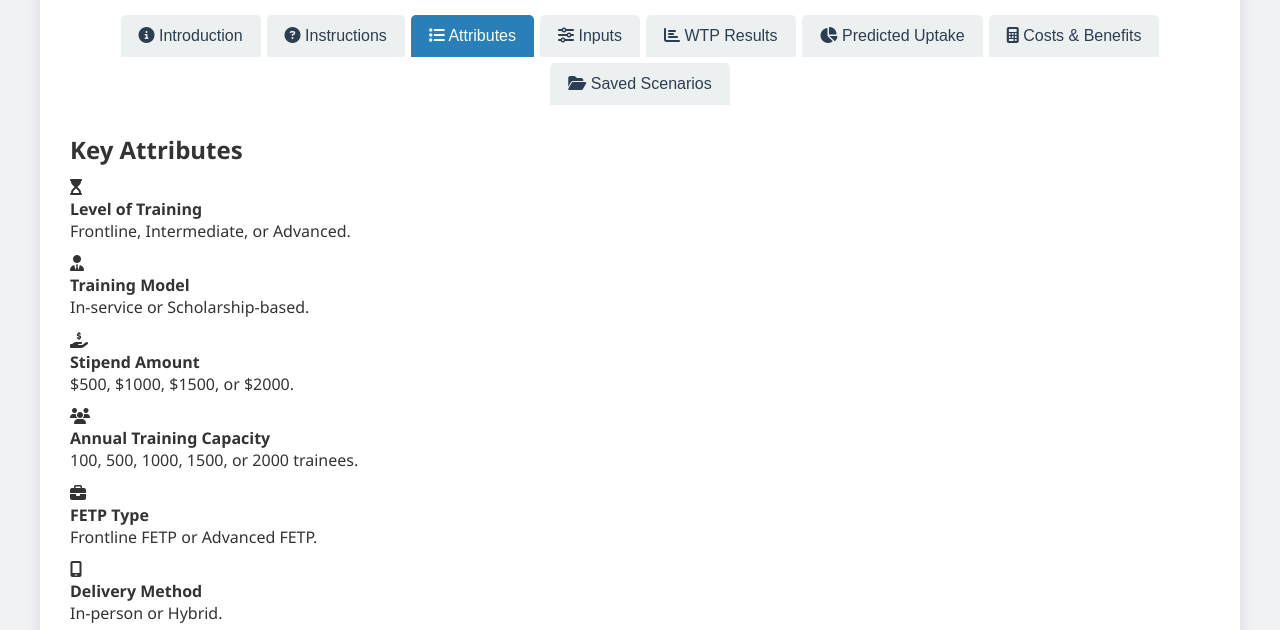
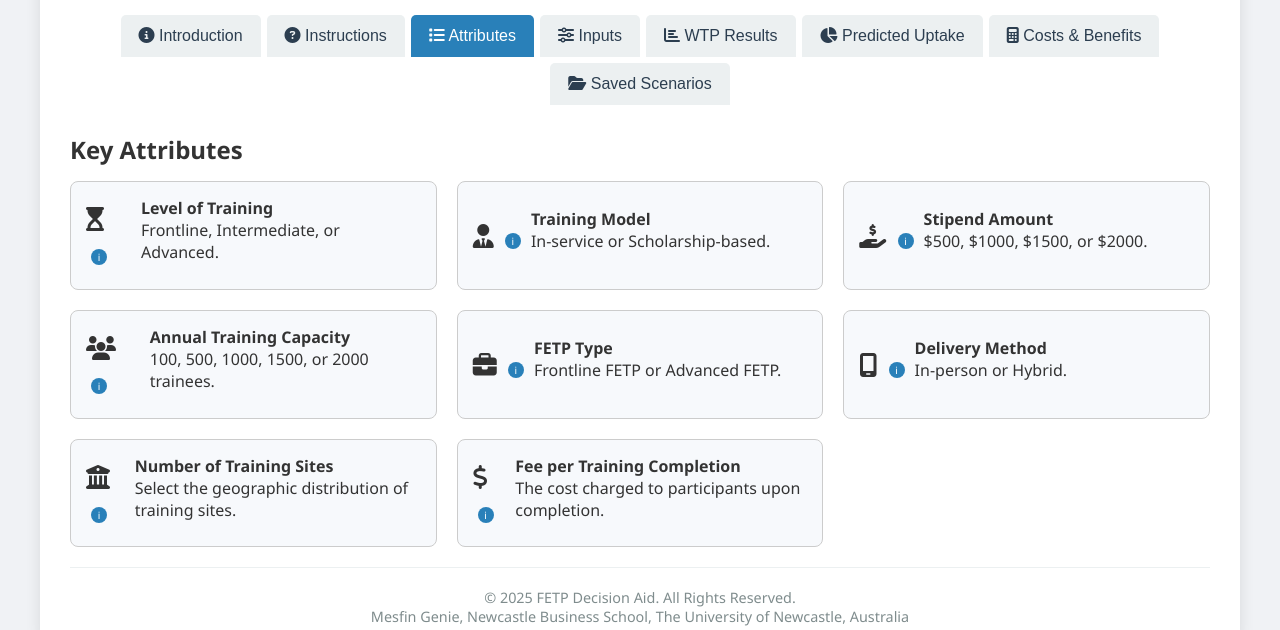
Before and after one commit to DrGenie/EpiDecide, a plain HTML site: page index.html in a window 1280 px wide. Both pictures are taken after a click on the button "Attributes". Shown: the part 170-800 px from the top of the page. Drawn offline with nearby package versions, Linux system fonts and the light colour scheme; a small style sheet from the web is missing.

Commit message:
Update styles.css

```diff
--- a/styles.css
+++ b/styles.css
@@ -124,6 +124,63 @@ header p {
 .input-level-card .options label {
   display: block;
   margin-bottom: 6px;
+}
+
+/* GRID LAYOUT for Attributes */
+.attributes-grid {
+  display: grid;
+  grid-template-columns: repeat(auto-fit, minmax(280px, 1fr));
+  gap: 20px;
+  margin-top: 15px;
+}
+.attribute-card {
+  background-color: #f7f9fc;
+  border: 1px solid #ccc;
+  border-radius: 8px;
+  padding: 15px;
+  display: flex;
+  gap: 10px;
+  align-items: center;
+  position: relative;
+}
+.attribute-icon {
+  font-size: 24px;
+  position: relative;
+}
+.info-icon {
+  display: inline-block;
+  width: 16px;
+  height: 16px;
+  background-color: #2980b9;
+  color: #fff;
+  border-radius: 50%;
+  font-size: 10px;
+  text-align: center;
+  line-height: 16px;
+  margin-left: 5px;
+  cursor: pointer;
+}
+.info-icon::after {
+  content: "i";
+}
+[data-tooltip] {
+  position: relative;
+  cursor: help;
+}
+[data-tooltip]:hover::after {
+  content: attr(data-tooltip);
+  position: absolute;
+  top: 110%;
+  left: 50%;
+  transform: translateX(-50%);
+  background: #2980b9;
+  color: #fff;
+  padding: 5px 8px;
+  border-radius: 4px;
+  white-space: pre-wrap;
+  z-index: 10;
+  width: 200px;
+  text-align: center;
 }
 
 /* CHARTS */
```
